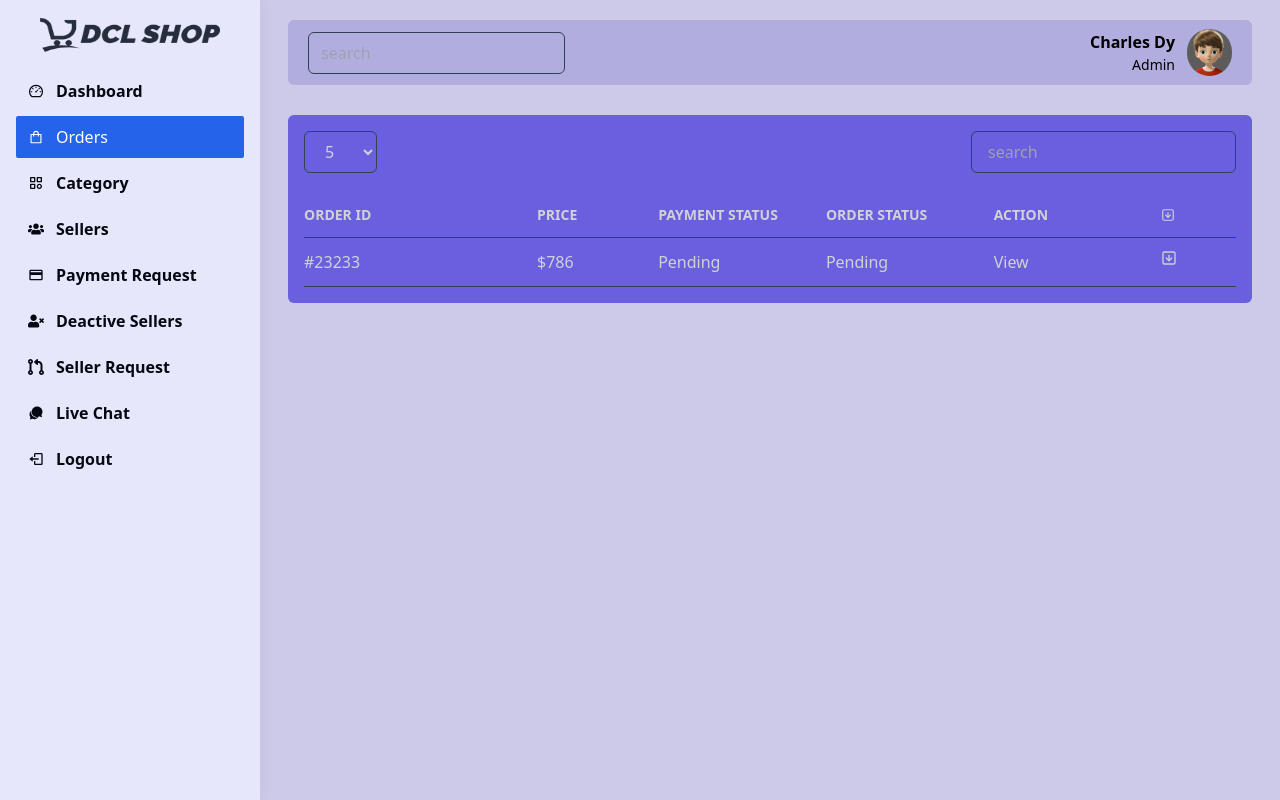
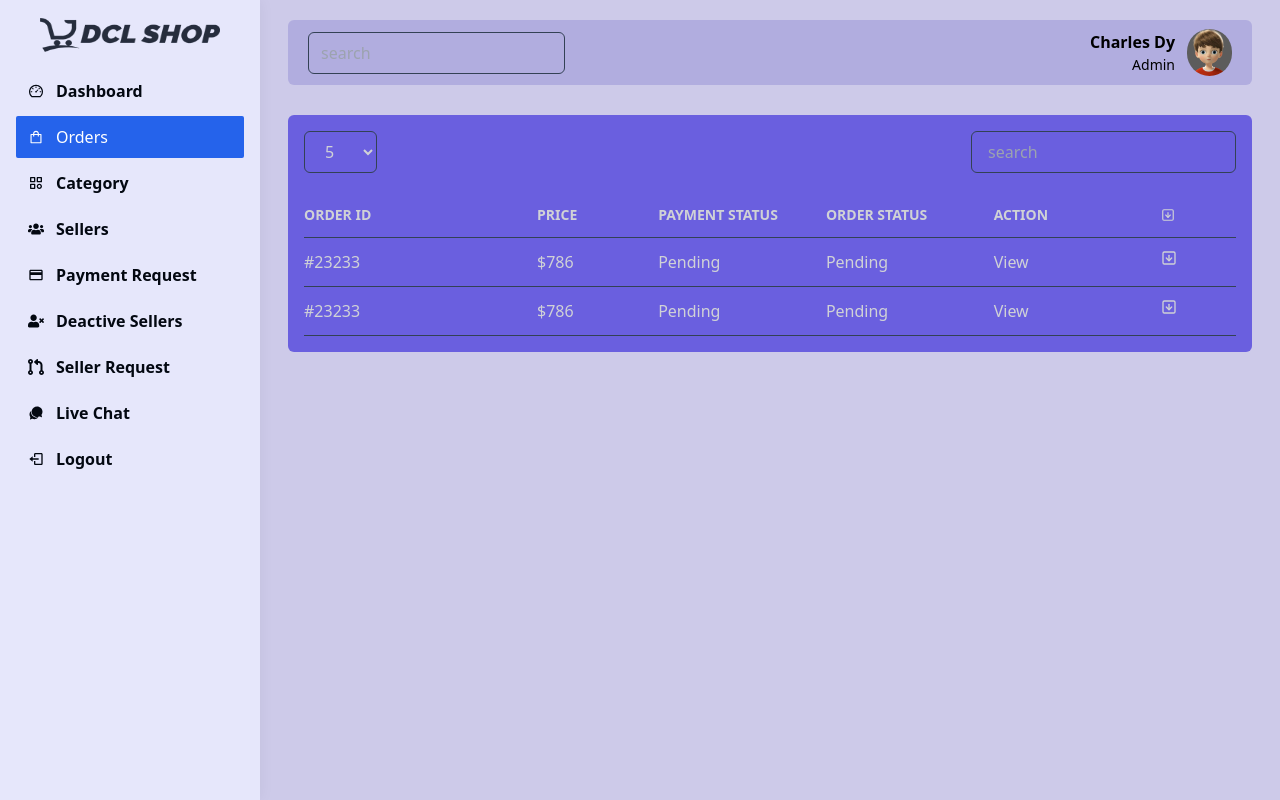
Before and after one commit to charleslinzon/dclshop, a React (Create React App) app in the folder dashboard/: page /admin/dashboard/orders in a window 1280 px wide. Built offline with nearby package versions, Linux system fonts and the light colour scheme.

Commit message:
Admin Order Page Design - Part 3

```diff
--- a/dashboard/src/views/admin/Orders.jsx
+++ b/dashboard/src/views/admin/Orders.jsx
@@ -7,6 +7,7 @@ const Orders = () => {
     const [currentPage, setCurrentPate] = useState(1)
     const [searchValue, setSearchValue] = useState('')
     const [parPage, setParPage] = useState(5)
+    const [show, setShow] = useState(false)
 
     return (
         <div className='px-2 lg:px-7 pt-5'>
@@ -37,13 +38,53 @@ const Orders = () => {
                     </div>
 
                     <div className='text-[#d0d2d6]'>
-                        <div className='flex justify-between items-start border-b border-slate-700'>
+                        <div className='flex text-[#d0d2d6]justify-between items-start border-b border-slate-700'>
                             <div className='py-3 w-[25%] font-medium whitespace-nowrap'>#23233</div>
-                            <div className='py-3 w-[13%] font-medium whitespace-nowrap'>$786</div>
-                            <div className='py-3 w-[18%] font-medium whitespace-nowrap'>Pending</div>
-                            <div className='py-3 w-[18%] font-medium whitespace-nowrap'>Pending</div>
-                            <div className='py-3 w-[18%] font-medium whitespace-nowrap'><Link>View</Link></div>
-                            <div className='py-3 w-[8%] font-medium whitespace-nowrap'><LuArrowDownSquare /></div>
+                            <div className='py-3 w-[13%] font-medium'>$786</div>
+                            <div className='py-3 w-[18%] font-medium'>Pending</div>
+                            <div className='py-3 w-[18%] font-medium'>Pending</div>
+                            <div className='py-3 w-[18%] font-medium'><Link>View</Link></div>
+                            <div onClick={(e) => setShow(!show)}className='py-3 w-[8%] font-medium'><LuArrowDownSquare /></div>
+                        </div>
+
+                        <div className={show ? 'block border-b border-slate-700 bg-[#8288ed]' : 'hidden'}>
+                            <div className='flex justify-start items-start border-b border-slate-700'>
+                                <div className='py-3 w-[25%] font-medium whitespace-nowrap pl-3'>#44233</div>
+                                <div className='py-3 w-[13%] font-medium'>$76</div>
+                                <div className='py-3 w-[18%] font-medium'>Pending</div>
+                                <div className='py-3 w-[18%] font-medium'>Pending</div>
+                            </div>
+                            <div className='flex justify-start items-start border-b border-slate-700'>
+                                <div className='py-3 w-[25%] font-medium whitespace-nowrap pl-3'>#44233</div>
+                                <div className='py-3 w-[13%] font-medium'>$76</div>
+                                <div className='py-3 w-[18%] font-medium'>Pending</div>
+                                <div className='py-3 w-[18%] font-medium'>Pending</div>
+                            </div>
+                        </div>
+                    </div>
+                    <div className='text-[#d0d2d6]'>
+                        <div className='flex text-[#d0d2d6]justify-between items-start border-b border-slate-700'>
+                            <div className='py-3 w-[25%] font-medium whitespace-nowrap'>#23233</div>
+                            <div className='py-3 w-[13%] font-medium'>$786</div>
+                            <div className='py-3 w-[18%] font-medium'>Pending</div>
+                            <div className='py-3 w-[18%] font-medium'>Pending</div>
+                            <div className='py-3 w-[18%] font-medium'><Link>View</Link></div>
+                            <div onClick={(e) => setShow(!show)}className='py-3 w-[8%] font-medium'><LuArrowDownSquare /></div>
+                        </div>
+
+                        <div className={show ? 'block border-b border-slate-700 bg-[#8288ed]' : 'hidden'}>
+                            <div className='flex justify-start items-start border-b border-slate-700'>
+                                <div className='py-3 w-[25%] font-medium whitespace-nowrap pl-3'>#44233</div>
+                                <div className='py-3 w-[13%] font-medium'>$76</div>
+                                <div className='py-3 w-[18%] font-medium'>Pending</div>
+                                <div className='py-3 w-[18%] font-medium'>Pending</div>
+                            </div>
+                            <div className='flex justify-start items-start border-b border-slate-700'>
+                                <div className='py-3 w-[25%] font-medium whitespace-nowrap pl-3'>#44233</div>
+                                <div className='py-3 w-[13%] font-medium'>$76</div>
+                                <div className='py-3 w-[18%] font-medium'>Pending</div>
+                                <div className='py-3 w-[18%] font-medium'>Pending</div>
+                            </div>
                         </div>
                     </div>
                 </div>
```
